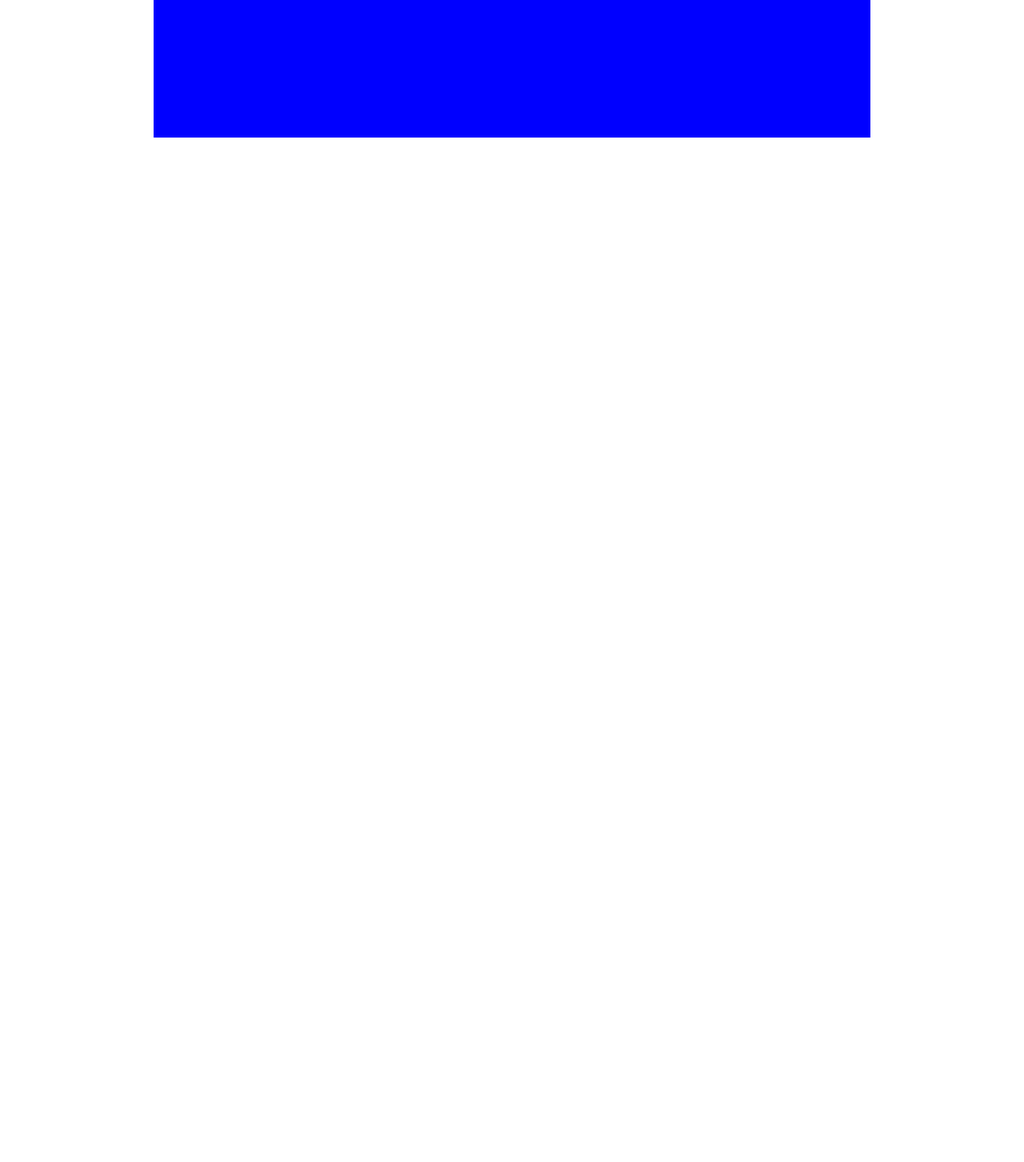
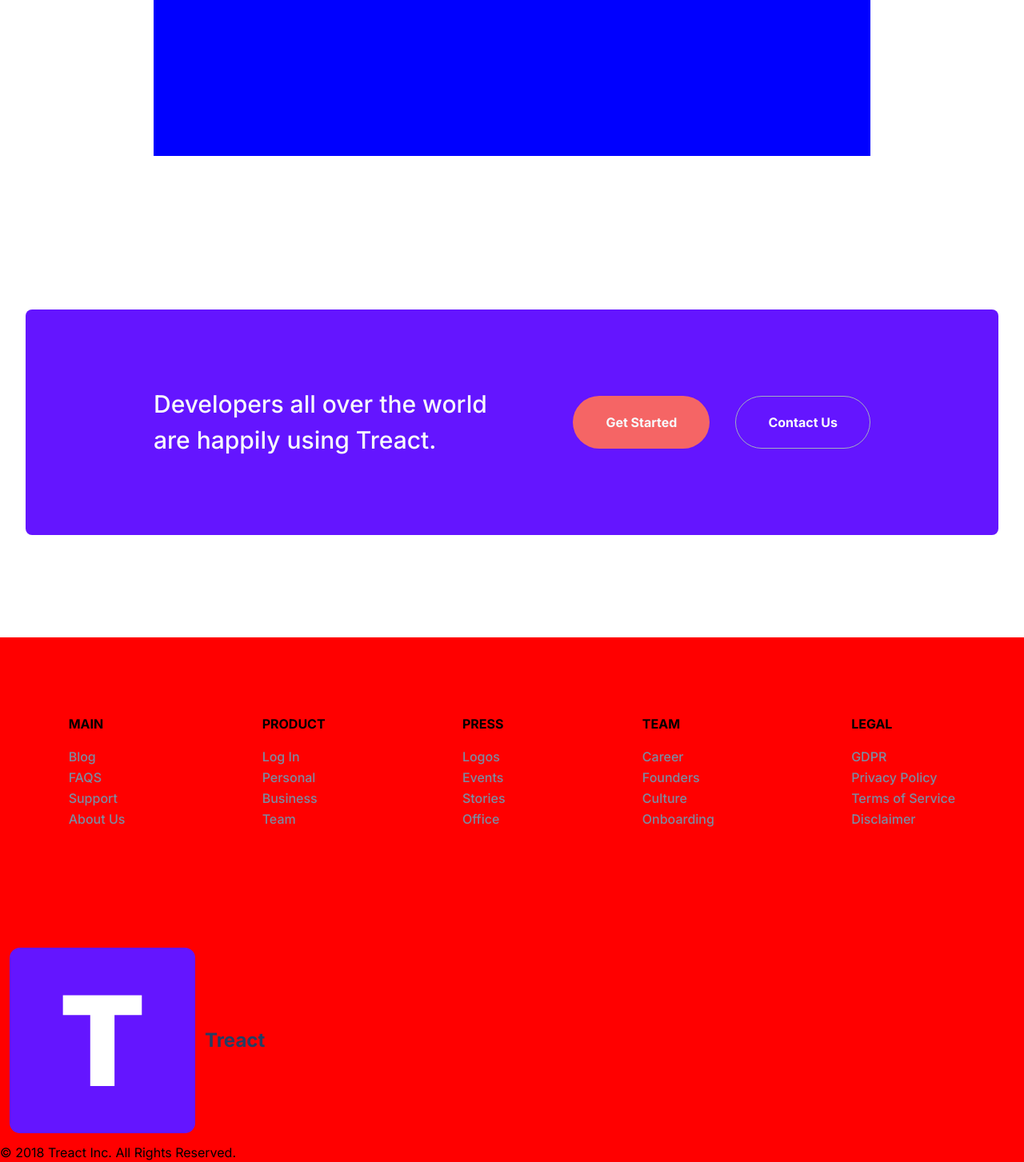
Before and after one commit to CalvinCurrie/Final__Project--Week-2, a plain HTML site: page index.html in a window 1280 px wide. Shown: the part 6308-7761 px from the top of the page at 80% size. Before the commit the page ends 6608 px from the top, so only its background shows below. Drawn offline with Linux system fonts and the light colour scheme.

Commit message:
Final__Project--Week-2__Footer

```diff
--- a/index.html
+++ b/index.html
@@ -479,9 +479,85 @@
       <!-- END OF THE PAGE -->
 
       <section id="endPage">
-        <div class="row endPage--wrapper"></div>
+        <div class="row endPage--wrapper">
+          <div class="endpage__description">
+            <div class="endPage--title">
+              Developers all over the world are happily using Treact.
+            </div>
+
+            <div class="endPage__button--wrapper">
+              <a class="endPage__button endPage__button--getStarted" href=""
+                >Get Started</a
+              >
+              <a class="endPage__button endPage__button--contactUs" href=""
+                >Contact Us</a
+              >
+            </div>
+          </div>
+        </div>
       </section>
+    </main>
+    <footer>
+      <div class="footer--wrapper">
+        <div class="footer__description--wrapper">
+          <div class="main footer__description">
+            <h4>MAIN</h4>
+            <p>
+              Blog <br />
+              FAQS <br />
+              Support <br />
+              About Us
+            </p>
+          </div>
+          <div class="product footer__description">
+            <h4>PRODUCT</h4>
+            <p>
+              Log In <br />
+              Personal <br />
+              Business <br />
+              Team
+            </p>
+          </div>
+          <div class="press footer__description">
+            <h4>PRESS</h4>
+            <p>
+              Logos <br />
+              Events <br />
+              Stories <br />
+              Office
+            </p>
+          </div>
+          <div class="team footer__description">
+            <h4>TEAM</h4>
+            <p>
+              Career <br />
+              Founders <br />
+              Culture <br />Onboarding
+            </p>
+          </div>
+          <div class="legal footer__description">
+            <h4>LEGAL</h4>
+            <p>
+              GDPR <br />
+              Privacy Policy <br />
+              Terms of Service <br />
+              Disclaimer
+            </p>
+          </div>
+        </div>
+        <div class="footer--lineBreak"></div>
 
-    </main>
+        <div class="footer__bottom">
+          <figure class="logo">
+            <img src="./assets/reactlogo.svg" alt="" />
+            <span class="logo--txt">Treact</span>
+          </figure>
+          <div class="copyright--wrapper">
+            © 2018 Treact Inc. All Rights Reserved.
+          </div>
+          <figure class="socials--wrapper"></figure>
+        </div>
+      </div>
+    </footer>
   </body>
 </html>
--- a/style.css
+++ b/style.css
@@ -8,7 +8,7 @@
     line-height: 1.5;
 }
 
-body {
+main {
     padding: 32px;
 }
 
@@ -34,7 +34,9 @@ a {
 #values,
 #pricing,
 #testimonials,
-#faqs {
+#faqs,
+#endPage,
+.footer__description {
     max-width: 1280px;
     margin: 0 auto;
 }
@@ -217,7 +219,9 @@ p {
 #values,
 #pricing,
 #testimonials,
-#faqs {
+#faqs,
+#endPage,
+.footer__description {
     padding: 96px 0;
 }
 
@@ -580,3 +584,64 @@ h6 {
     height: 491.4px;
     background-color: blue;
 }
+
+/* END OF PAGE */
+
+.endPage--wrapper {
+    width: 100%;
+    background-color: rgb(100 21 255);
+    border-radius: 8px;
+}
+
+.endPage__button {
+    padding: 20px 40px;
+    margin: 0;
+    border-radius: 9999px;
+    border: 1px solid white;
+    font-size: 16px;
+    font-weight: 700;
+    color: #f7fafc;
+}
+
+.endPage__button--getStarted {
+    background-color: rgb(245 101 101);
+    border-color: transparent;
+    margin-right: 32px;
+}
+
+.endPage__button--contactUs {
+    border-color: rgb(160 174 192);
+}
+
+.endpage__description {
+    display: flex;
+    align-items: center;
+    width: 100%;
+    height: 282px;
+    margin: 0 128px;
+    padding: 0 32px;
+}
+
+.endPage__button--wrapper {
+    width: 50%;
+    display: flex;
+    justify-content: flex-end;
+}
+
+.endPage--title {
+    width: 50%;
+    font-size: 30px;
+    color: #f7fafc;
+    font-weight: 500;
+}
+
+/* FOOTER */
+.footer--wrapper {
+    width: 100%;
+    background-color: red;
+}
+
+.footer__description--wrapper {
+    display: flex;
+    justify-content: space-between;
+}
```
Also changed, not shown: 1 other file.
